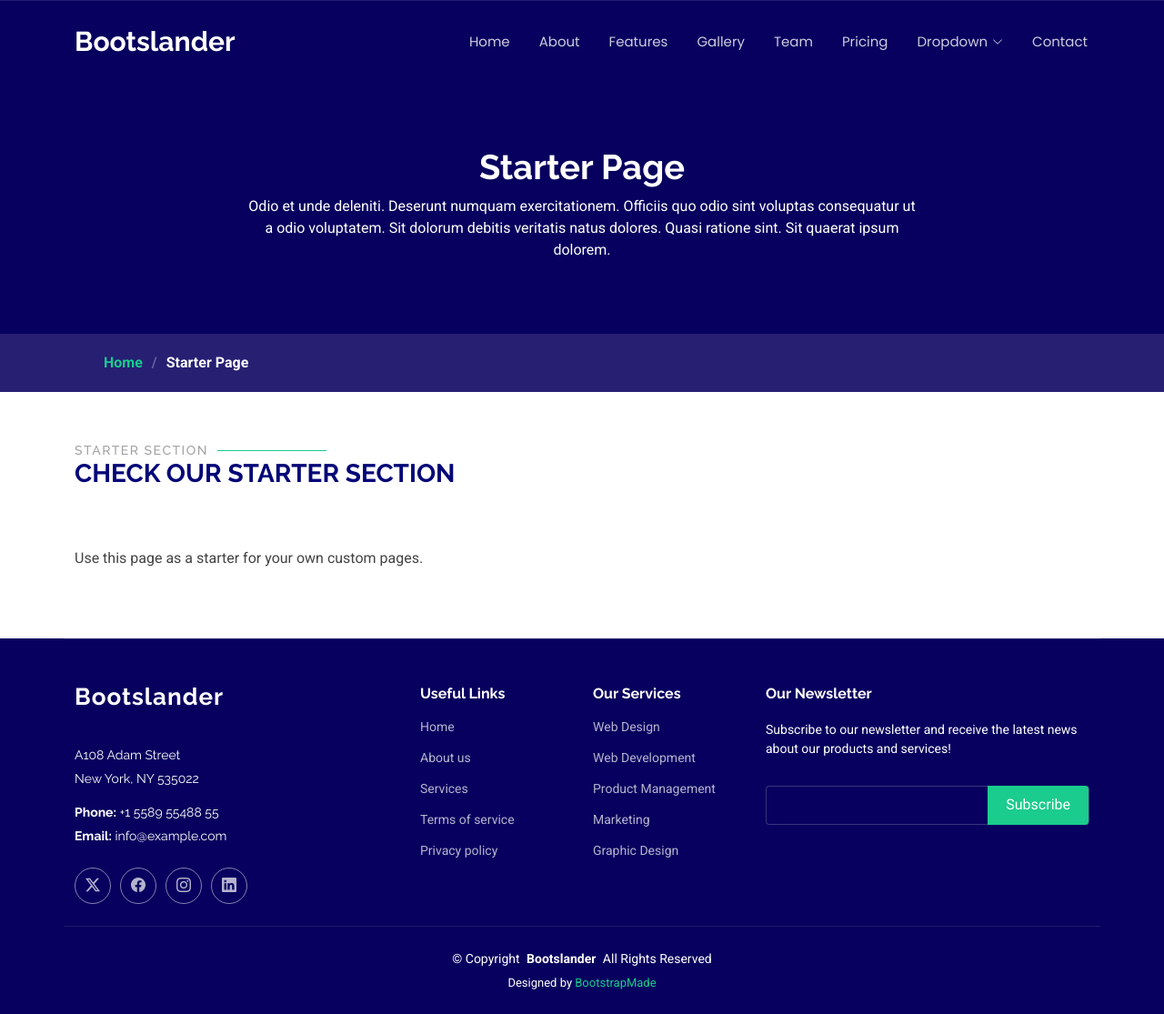
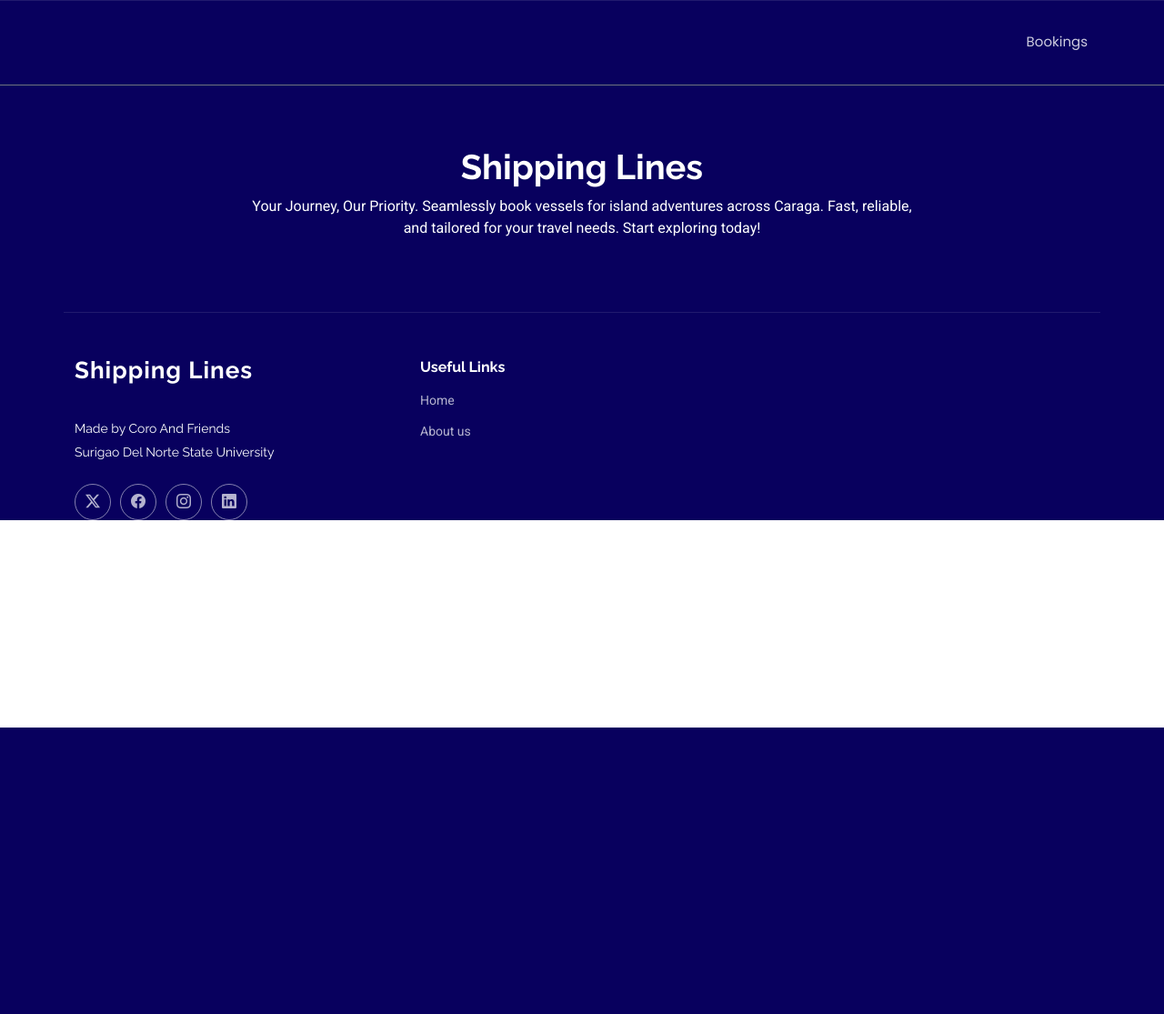
Before and after one commit to LydianJay/shipping-lines, a CodeIgniter 4 app: the page made by app/Views/booking/view.php in a window 1280 px wide. Shown: the whole page at 91% size. After the commit the page ends 800 px from the top, so only its background shows below. Run offline with PHP 8.4 and a stand-in for CodeIgniter, Linux system fonts and the light colour scheme; the template is opened without the code that fills it, so the values that code supplies are empty; some libraries are stand-ins or nearby versions.

Commit message:
ongoing development of bookings

```diff
--- a/app/Views/booking/view.php
+++ b/app/Views/booking/view.php
@@ -25,7 +25,7 @@
     <link href="<?php echo base_url() . 'bootslander/' ?>assets/thirdparty/swiper/swiper-bundle.min.css" rel="stylesheet">
 
     <!-- Main CSS File -->
-    <link href="assets/css/main.css" rel="stylesheet">
+    <link href="<?php echo base_url() . 'bootslander/' ?>assets/css/main.css" rel="stylesheet">
 
     <!-- =======================================================
   * Template Name: Bootslander
@@ -38,41 +38,18 @@
 
 <body class="starter-page-page">
 
-    <header id="header" class="header d-flex align-items-center fixed-top">
+    <header id="header" class="header d-flex align-items-center fixed-top border-secondary border-bottom">
         <div class="container-fluid container-xl position-relative d-flex align-items-center justify-content-between">
 
             <a href="index.html" class="logo d-flex align-items-center">
                 <!-- Uncomment the line below if you also wish to use an image logo -->
                 <!-- <img src="assets/img/logo.png" alt=""> -->
-                <h1 class="sitename">Bootslander</h1>
+                <h1 class="sitename"><?php echo $title ?></h1>
             </a>
 
             <nav id="navmenu" class="navmenu">
                 <ul>
-                    <li><a href="#hero">Home</a></li>
-                    <li><a href="#about">About</a></li>
-                    <li><a href="#features">Features</a></li>
-                    <li><a href="#gallery">Gallery</a></li>
-                    <li><a href="#team">Team</a></li>
-                    <li><a href="#pricing">Pricing</a></li>
-                    <li class="dropdown"><a href="#"><span>Dropdown</span> <i class="bi bi-chevron-down toggle-dropdown"></i></a>
-                        <ul>
-                            <li><a href="#">Dropdown 1</a></li>
-                            <li class="dropdown"><a href="#"><span>Deep Dropdown</span> <i class="bi bi-chevron-down toggle-dropdown"></i></a>
-                                <ul>
-                                    <li><a href="#">Deep Dropdown 1</a></li>
-                                    <li><a href="#">Deep Dropdown 2</a></li>
-                                    <li><a href="#">Deep Dropdown 3</a></li>
-                                    <li><a href="#">Deep Dropdown 4</a></li>
-                                    <li><a href="#">Deep Dropdown 5</a></li>
-                                </ul>
-                            </li>
-                            <li><a href="#">Dropdown 2</a></li>
-                            <li><a href="#">Dropdown 3</a></li>
-                            <li><a href="#">Dropdown 4</a></li>
-                        </ul>
-                    </li>
-                    <li><a href="#contact">Contact</a></li>
+                    <li><a href="#hero">Bookings</a></li>
                 </ul>
                 <i class="mobile-nav-toggle d-xl-none bi bi-list"></i>
             </nav>
@@ -82,42 +59,22 @@
 
     <main class="main">
 
-        <!-- Page Title -->
         <div class="page-title dark-background" data-aos="fade">
             <div class="heading">
                 <div class="container">
                     <div class="row d-flex justify-content-center text-center">
                         <div class="col-lg-8">
-                            <h1>Starter Page</h1>
-                            <p class="mb-0">Odio et unde deleniti. Deserunt numquam exercitationem. Officiis quo odio sint voluptas consequatur ut a odio voluptatem. Sit dolorum debitis veritatis natus dolores. Quasi ratione sint. Sit quaerat ipsum dolorem.</p>
+                            <h1>Shipping Lines</h1>
+                            <p class="mb-0">Your Journey, Our Priority.
+                                Seamlessly book vessels for island adventures across Caraga. Fast, reliable, and tailored for your travel needs. Start exploring today!</p>
                         </div>
                     </div>
                 </div>
             </div>
-            <nav class="breadcrumbs">
-                <div class="container">
-                    <ol>
-                        <li><a href="index.html">Home</a></li>
-                        <li class="current">Starter Page</li>
-                    </ol>
-                </div>
-            </nav>
+
         </div><!-- End Page Title -->
 
-        <!-- Starter Section Section -->
-        <section id="starter-section" class="starter-section section">
 
-            <!-- Section Title -->
-            <div class="container section-title" data-aos="fade-up">
-                <h2>Starter Section</h2>
-                <div><span>Check Our</span> <span class="description-title">Starter Section</span></div>
-            </div><!-- End Section Title -->
-
-            <div class="container" data-aos="fade-up">
-                <p>Use this page as a starter for your own custom pages.</p>
-            </div>
-
-        </section><!-- /Starter Section Section -->
 
     </main>
 
@@ -127,13 +84,11 @@
             <div class="row gy-4">
                 <div class="col-lg-4 col-md-6 footer-about">
                     <a href="index.html" class="logo d-flex align-items-center">
-                        <span class="sitename">Bootslander</span>
+                        <span class="sitename">Shipping Lines</span>
                     </a>
                     <div class="footer-contact pt-3">
-                        <p>A108 Adam Street</p>
-                        <p>New York, NY 535022</p>
-                        <p class="mt-3"><strong>Phone:</strong> <span>+1 5589 55488 55</span></p>
-                        <p><strong>Email:</strong> <span>info@example.com</span></p>
+                        <p>Made by Coro And Friends</p>
+                        <p>Surigao Del Norte State University</p>
                     </div>
                     <div class="social-links d-flex mt-4">
                         <a href=""><i class="bi bi-twitter-x"></i></a>
@@ -148,47 +103,12 @@
                     <ul>
                         <li><a href="#">Home</a></li>
                         <li><a href="#">About us</a></li>
-                        <li><a href="#">Services</a></li>
-                        <li><a href="#">Terms of service</a></li>
-                        <li><a href="#">Privacy policy</a></li>
                     </ul>
                 </div>
-
-                <div class="col-lg-2 col-md-3 footer-links">
-                    <h4>Our Services</h4>
-                    <ul>
-                        <li><a href="#">Web Design</a></li>
-                        <li><a href="#">Web Development</a></li>
-                        <li><a href="#">Product Management</a></li>
-                        <li><a href="#">Marketing</a></li>
-                        <li><a href="#">Graphic Design</a></li>
-                    </ul>
-                </div>
-
-                <div class="col-lg-4 col-md-12 footer-newsletter">
-                    <h4>Our Newsletter</h4>
-                    <p>Subscribe to our newsletter and receive the latest news about our products and services!</p>
-                    <form action="forms/newsletter.php" method="post" class="php-email-form">
-                        <div class="newsletter-form"><input type="email" name="email"><input type="submit" value="Subscribe"></div>
-                        <div class="loading">Loading</div>
-                        <div class="error-message"></div>
-                        <div class="sent-message">Your subscription request has been sent. Thank you!</div>
-                    </form>
-                </div>
-
             </div>
         </div>
 
-        <div class="container copyright text-center mt-4">
-            <p>© <span>Copyright</span> <strong class="px-1 sitename">Bootslander</strong> <span>All Rights Reserved</span></p>
-            <div class="credits">
-                <!-- All the links in the footer should remain intact. -->
-                <!-- You can delete the links only if you've purchased the pro version. -->
-                <!-- Licensing information: https://bootstrapmade.com/license/ -->
-                <!-- Purchase the pro version with working PHP/AJAX contact form: [buy-url] -->
-                Designed by <a href="https://bootstrapmade.com/">BootstrapMade</a>
-            </div>
-        </div>
+
 
     </footer>
 
```
